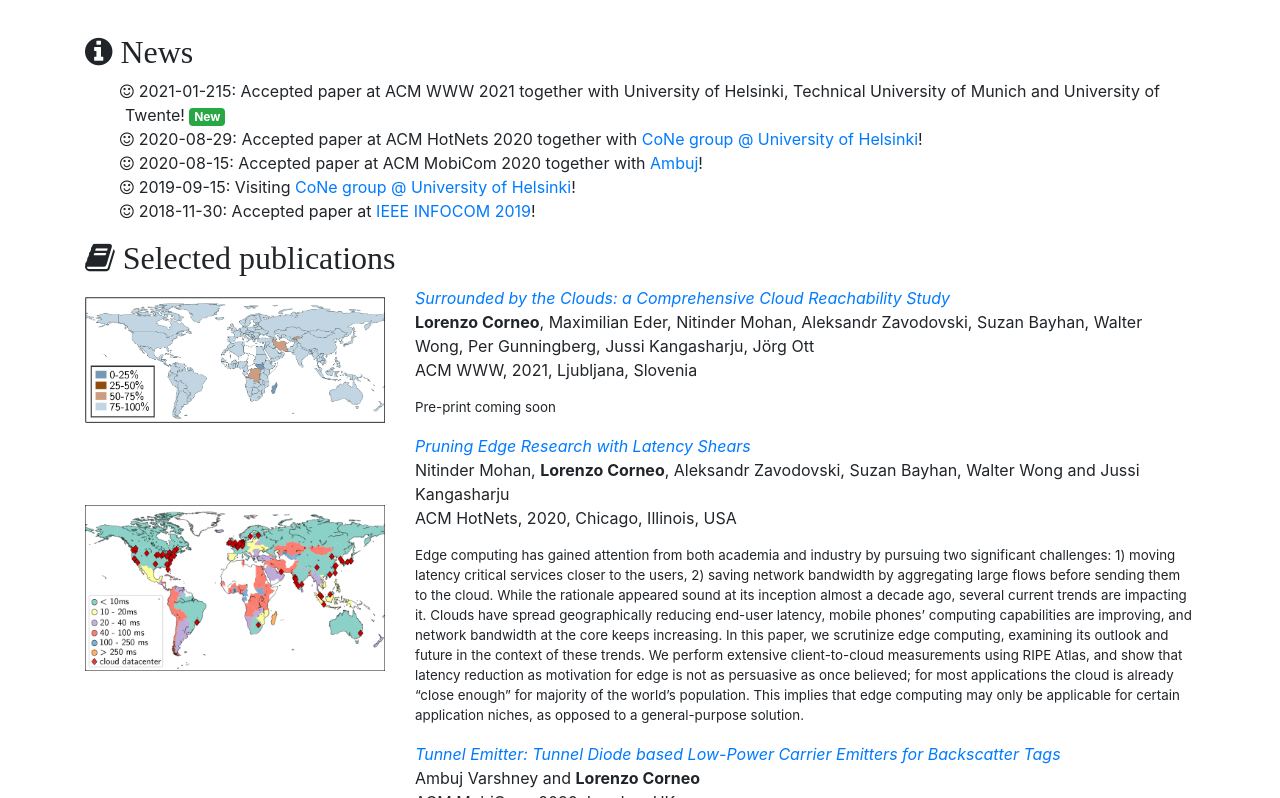
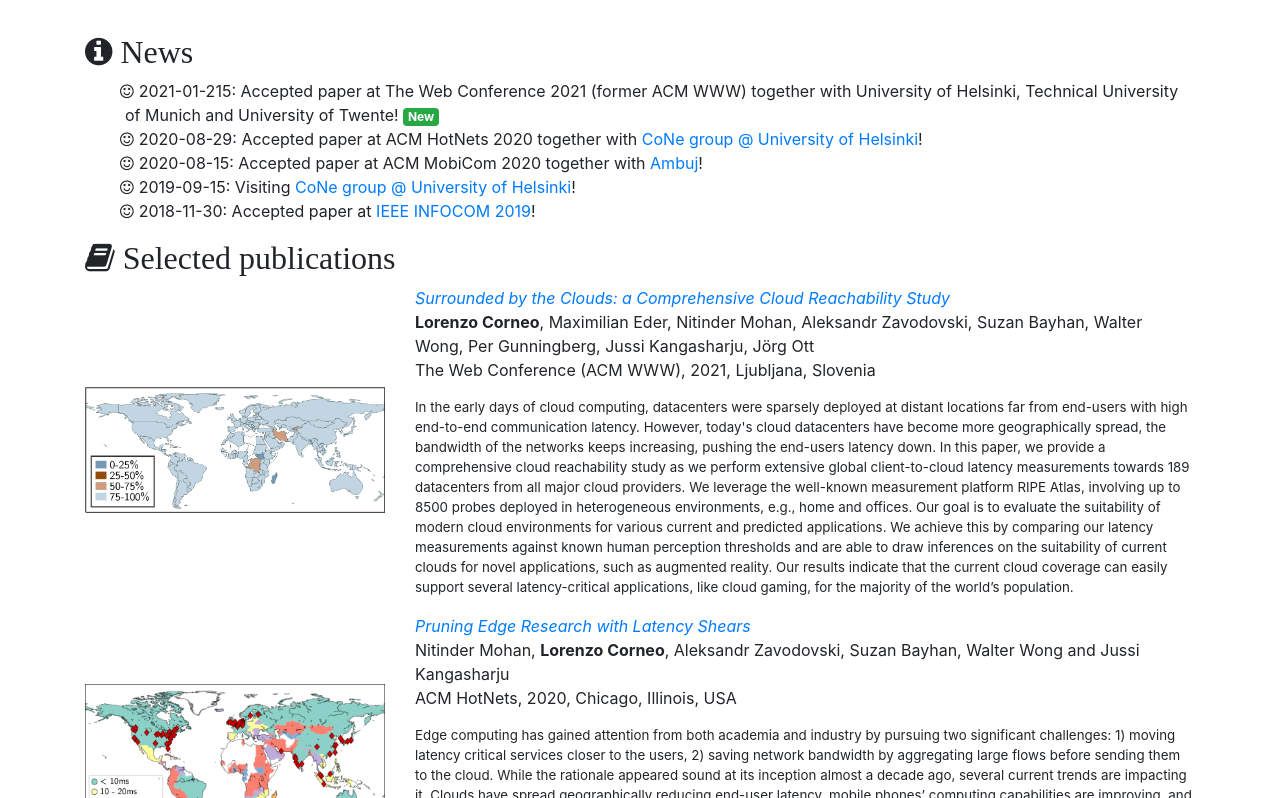
Before and after one commit to lorenzocorneo/lorenzocorneo.github.io, a plain HTML site: page index.html in a window 1280 px wide. Shown: the part 746-1544 px from the top of the page. Drawn offline with nearby package versions, Linux system fonts and the light colour scheme.

Commit message:
Updated The Web Conference 2021 info

```diff
--- a/index.html
+++ b/index.html
@@ -121,10 +121,28 @@
                 <!-- measurement studies by leasing out their wonderful -->
                 <!-- platforms! <span class="badge badge-success"> -->
                 <!--     New</span></li> -->
-                <li><span class="fa fa-smile-o list-icon"></span>2021-01-215: Accepted paper at ACM WWW 2021 together with University of Helsinki, Technical University of Munich and University of Twente! <span class="badge badge-success"> New</span></li>
-                <li><span class="fa fa-smile-o list-icon"></span>2020-08-29: Accepted paper at ACM HotNets 2020 together with <a href="https://www.helsinki.fi/en/researchgroups/collaborative-networking" target="_blank">CoNe group @ University of Helsinki</a>!
-                <li><span class="fa fa-smile-o list-icon"></span>2020-08-15: Accepted paper at ACM MobiCom 2020 together with <a href="http://www.ambuj.se" target="_blank">Ambuj</a>!
-                <li><span class="fa fa-smile-o list-icon"></span>2019-09-15: Visiting <a href="https://www.helsinki.fi/en/researchgroups/collaborative-networking" target="_blank">CoNe group @ University of Helsinki</a>!</li>
+                <li><span class="fa fa-smile-o
+                list-icon"></span>2021-01-215: Accepted paper at The
+                Web Conference 2021 (former ACM WWW) together with
+                University of Helsinki, Technical University of Munich
+                and University of Twente! <span class="badge
+                badge-success"> New</span></li>
+                <li><span class="fa fa-smile-o
+                list-icon"></span>2020-08-29: Accepted paper at ACM
+                HotNets 2020 together
+                with <a href="https://www.helsinki.fi/en/researchgroups/collaborative-networking"
+                target="_blank">CoNe group @ University of
+                Helsinki</a>!
+                <li><span class="fa fa-smile-o
+                list-icon"></span>2020-08-15: Accepted paper at ACM
+                MobiCom 2020 together
+                with <a href="http://www.ambuj.se"
+                target="_blank">Ambuj</a>!
+                <li><span class="fa fa-smile-o
+                list-icon"></span>2019-09-15:
+                Visiting <a href="https://www.helsinki.fi/en/researchgroups/collaborative-networking"
+                target="_blank">CoNe group @ University of
+                Helsinki</a>!</li>
                 <li><span class="fa fa-smile-o list-icon"></span>2018-11-30: Accepted paper at <a href="https://ieeexplore.ieee.org/document/8737497" target="_blank">IEEE INFOCOM 2019</a>!</li>
               </ul>
             </div>
@@ -142,14 +160,38 @@
                     <img src="img/2021-www.png" alt="ACM WWW 2021" width="300px" />
                 </div>
                 <div class="col">
-                  <p><i><a href="#">Surrounded by the Clouds: a Comprehensive Cloud Reachability Study</a></i>
+                  <p><i><a href="papers/2021-www.pdf">Surrounded by the Clouds: a Comprehensive Cloud Reachability Study</a></i>
                   </br>
                   <b>Lorenzo Corneo</b>, Maximilian Eder, Nitinder Mohan, Aleksandr Zavodovski, Suzan Bayhan, Walter Wong, Per Gunningberg, Jussi Kangasharju, Jörg Ott
                   </br>
-                  ACM WWW, 2021, Ljubljana, Slovenia
+                  The Web Conference (ACM WWW), 2021, Ljubljana, Slovenia
                   </p>
                   <p class="abstract">
-                    Pre-print coming soon
+                    In the early days of cloud computing, datacenters
+                    were sparsely deployed at distant locations far
+                    from end-users with high end-to-end communication
+                    latency. However, today's cloud datacenters have
+                    become more geographically spread, the bandwidth
+                    of the networks keeps increasing, pushing the
+                    end-users latency down.  In this paper, we provide
+                    a comprehensive cloud reachability study as we
+                    perform extensive global client-to-cloud latency
+                    measurements towards 189 datacenters from all
+                    major cloud providers. We leverage the well-known
+                    measurement platform RIPE Atlas, involving up to
+                    8500 probes deployed in heterogeneous
+                    environments, e.g., home and offices. Our goal is
+                    to evaluate the suitability of modern cloud
+                    environments for various current and predicted
+                    applications. We achieve this by comparing our
+                    latency measurements against known human
+                    perception thresholds and are able to draw
+                    inferences on the suitability of current clouds
+                    for novel applications, such as augmented
+                    reality. Our results indicate that the current
+                    cloud coverage can easily support several
+                    latency-critical applications, like cloud gaming,
+                    for the majority of the world’s population.
                   </p>
                 </div>
           </div>
```
Also changed, not shown: 1 other file.
